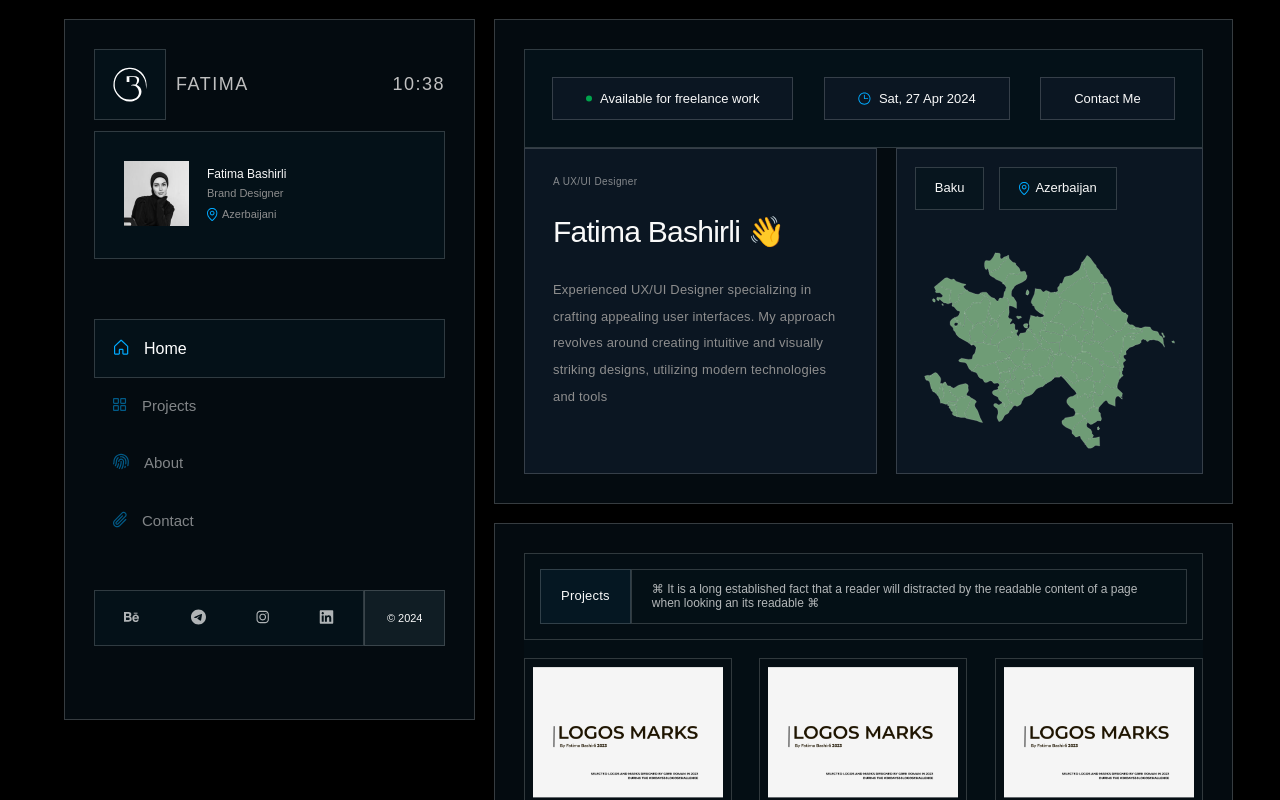
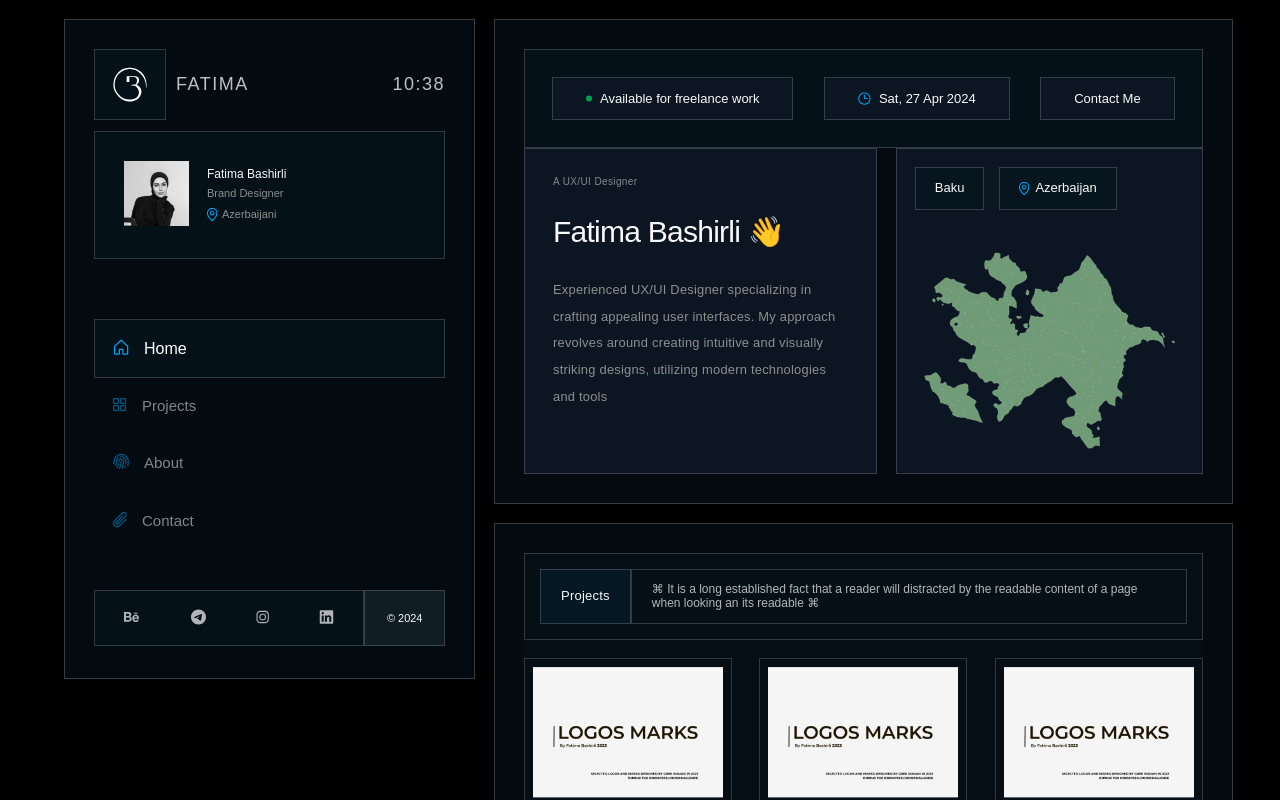
Before and after one commit to BlackM1rr0R/blogpost, a React (Create React App) app: page / in a window 1280 px wide. Shown: the top 800 px of the page. Built offline with nearby package versions, Linux system fonts and the light colour scheme; the HTML template or start-up script is replaced by a standard one.

Commit message:
edits leftside

```diff
--- a/src/components/UI/container/index.module.css
+++ b/src/components/UI/container/index.module.css
@@ -3,7 +3,7 @@
   margin-top: 19px;
   border: 1px solid rgba(252, 252, 252, 0.2);
   width: 351px;
-  height: 641px;
+  height: 600px;
   background-color: #040b10;
 }
 
--- a/src/components/UI/container/index.module.scss
+++ b/src/components/UI/container/index.module.scss
@@ -3,7 +3,7 @@
   margin-top: 19px;
   border: 1px solid #fcfcfc33;
   width: 351px;
-  height: 641px;
+  height: 600px;
   background-color: #040b10;
 }
 .rightcontainer {
```
